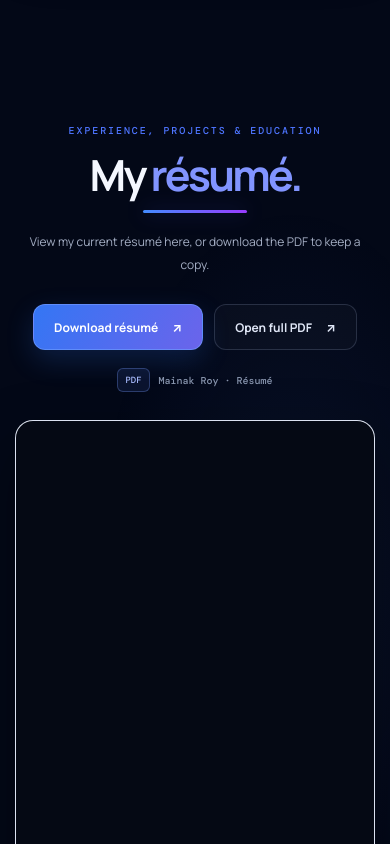
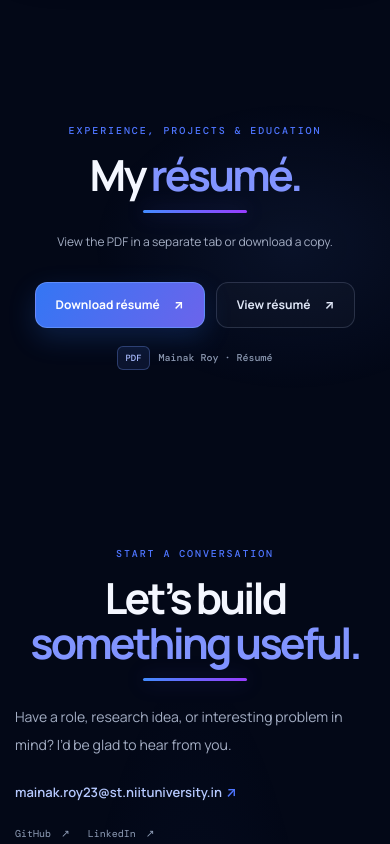
Before and after one commit to Mainaky/mainak-portfolio, a React (Create React App) app: page / in a window 390 px wide. Shown: the part 9420-10264 px from the top of the page. Built offline with nearby package versions, Linux system fonts and the light colour scheme.

Commit message:
Make résumé preview opt-in

```diff
--- a/src/App.jsx
+++ b/src/App.jsx
@@ -302,15 +302,12 @@ export default function App() {
         <section id="resume" className="section section-anchor section-tinted resume-section">
           <div className="section-wrap resume-layout">
             <div className="resume-copy">
-              <SectionHeading eyebrow="EXPERIENCE, PROJECTS & EDUCATION" title={<>My <span>résumé.</span></>} note="View my current résumé here, or download the PDF to keep a copy." />
+              <SectionHeading eyebrow="EXPERIENCE, PROJECTS & EDUCATION" title={<>My <span>résumé.</span></>} note="View the PDF in a separate tab or download a copy." />
               <div className="resume-actions">
                 <a className="button button-primary" href="/Mainak-Roy-Resume.pdf" download="Mainak-Roy-Resume.pdf">Download résumé <Arrow /></a>
-                <a className="button button-quiet" href="/Mainak-Roy-Resume.pdf" target="_blank" rel="noreferrer">Open full PDF <Arrow /></a>
+                <a className="button button-quiet" href="/Mainak-Roy-Resume.pdf" target="_blank" rel="noreferrer">View résumé <Arrow /></a>
               </div>
               <p className="resume-file-note"><span aria-hidden="true">PDF</span> Mainak Roy · Résumé</p>
-            </div>
-            <div className="resume-preview glass-card">
-              <iframe title="Mainak Roy résumé PDF preview" src="/Mainak-Roy-Resume.pdf#view=FitH" />
             </div>
           </div>
         </section>
--- a/src/index.css
+++ b/src/index.css
@@ -656,26 +656,13 @@ a:hover .arrow, button:hover .arrow { transform: translate(2px, -2px); }
   .skill-key-mark { min-width: 21px; min-height: 21px; font-size: 12px; }
 }
 @media (prefers-reduced-motion: reduce) { .skill-key { transition: none; } }
-/* Keep the résumé easy to preview and download from any section of the site. */
+/* Keep résumé access explicit: visitors choose whether to view or download the PDF. */
 .resume-section { background: radial-gradient(ellipse at 75% 50%, rgba(58, 88, 170, .12), transparent 48%); }
-.resume-layout { display: grid; grid-template-columns: minmax(250px, .68fr) minmax(0, 1.32fr); align-items: center; gap: clamp(30px, 6vw, 90px); }
-.resume-copy .section-heading { margin: 0 0 28px; text-align: left; }
-.resume-copy .section-heading h2::after { left: 0; transform: none; }
-.resume-copy .section-heading > p { margin-inline: 0; }
-.resume-actions { display: flex; flex-wrap: wrap; gap: 11px; }
+.resume-layout { display: grid; width: min(840px, calc(100% - 64px)); grid-template-columns: minmax(0, 1fr); align-items: center; }
+.resume-copy .section-heading { margin: 0 0 28px; text-align: center; }
+.resume-copy .section-heading h2::after { left: 50%; transform: translateX(-50%); }
+.resume-copy .section-heading > p { margin-inline: auto; }
+.resume-actions { display: flex; flex-wrap: wrap; justify-content: center; gap: 11px; }
 .resume-actions .button { gap: 10px; text-decoration: none; }
-.resume-file-note { display: flex; align-items: center; gap: 9px; margin: 18px 0 0; color: #8996af; font: 500 10px var(--mono); }
+.resume-file-note { display: flex; align-items: center; justify-content: center; gap: 9px; margin: 18px 0 0; color: #8996af; font: 500 10px var(--mono); }
 .resume-file-note span { padding: 5px 7px; border: 1px solid rgba(122, 157, 255, .3); border-radius: 6px; color: #a9bcff; background: rgba(72, 108, 205, .13); font-size: 9px; }
-.resume-preview { min-height: 680px; overflow: hidden; border-color: rgba(166, 188, 231, .19); border-radius: 18px; background: #e8ebf2; box-shadow: 0 24px 60px rgba(0, 0, 0, .34); }
-.resume-preview iframe { display: block; width: 100%; height: min(78vh, 900px); min-height: 680px; border: 0; background: #e8ebf2; }
-@media (max-width: 900px) {
-  .resume-layout { grid-template-columns: 1fr; gap: 28px; }
-  .resume-copy .section-heading { text-align: center; }
-  .resume-copy .section-heading h2::after { left: 50%; transform: translateX(-50%); }
-  .resume-copy .section-heading > p { margin-inline: auto; }
-  .resume-actions, .resume-file-note { justify-content: center; }
-}
-@media (max-width: 760px) {
-  .resume-preview, .resume-preview iframe { min-height: 560px; }
-  .resume-preview iframe { height: 72vh; }
-}
```
